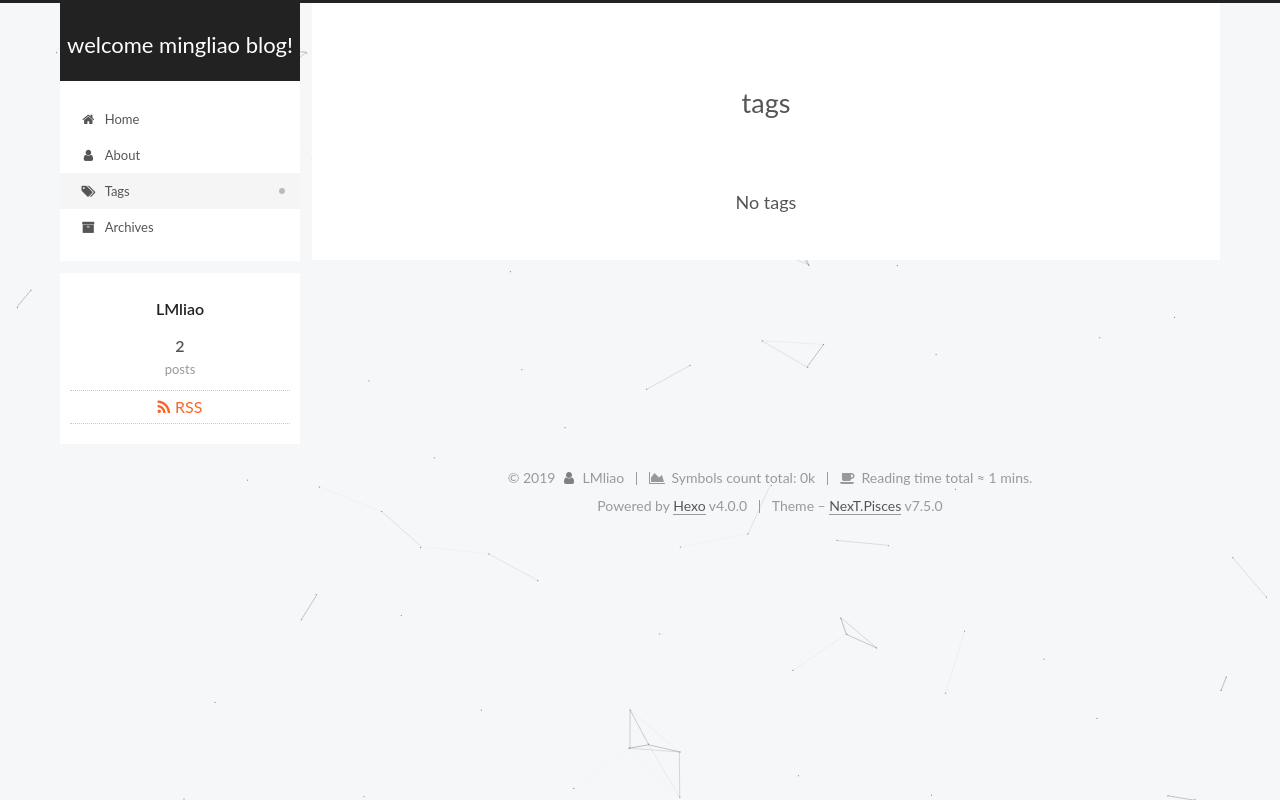
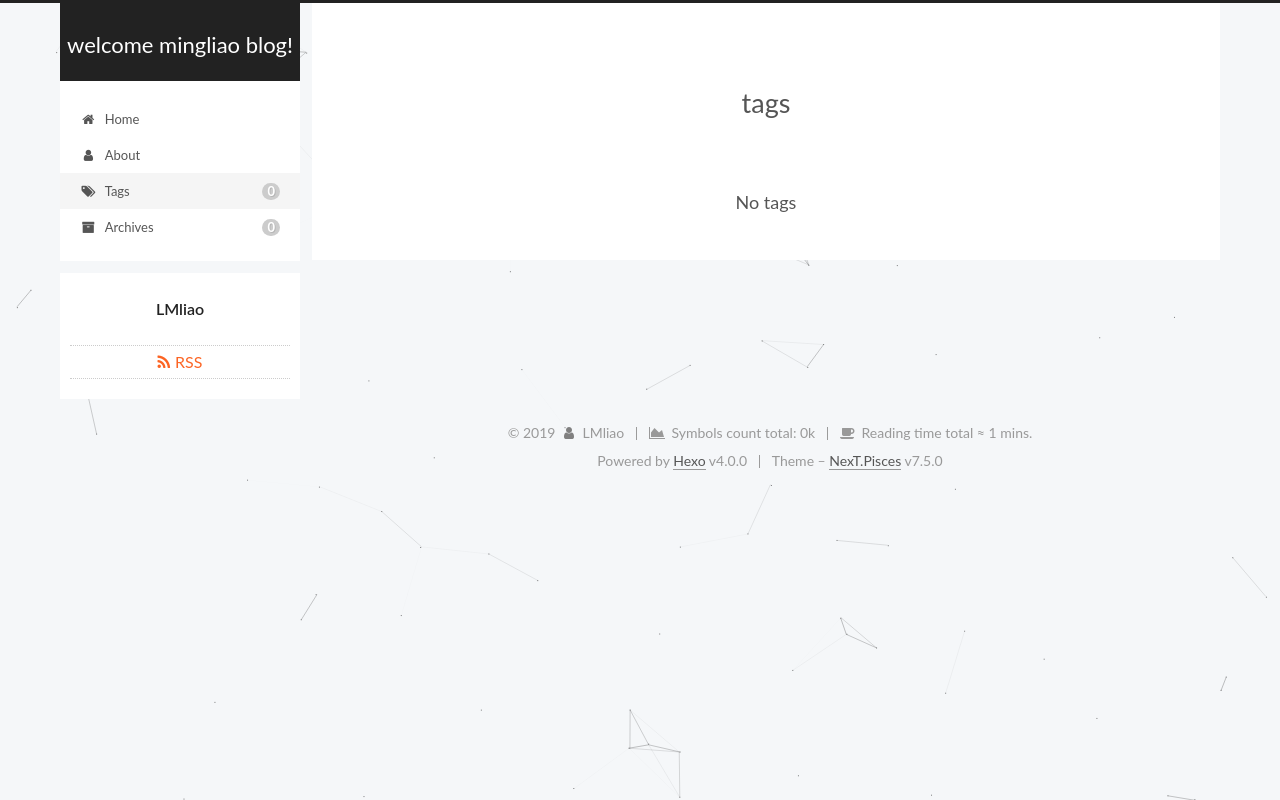
Before and after one commit to hellolml/hellolml.github.io, a plain HTML site: page tags/index.html in a window 1280 px wide. Drawn offline with Linux system fonts and the light colour scheme.

Commit message:
Site updated: 2019-11-20 00:02:10

```diff
--- a/css/main.css
+++ b/css/main.css
@@ -1146,7 +1146,7 @@ pre .javascript .function {
 }
 .links-of-author a::before,
 .links-of-author span.exturl::before {
-  background: #a80b91;
+  background: #ff3986;
   border-radius: 50%;
   content: ' ';
   display: inline-block;
@@ -2314,19 +2314,6 @@ ul.breadcrumb li + li:last-child {
 .menu .menu-item span.exturl:hover {
   background: #f5f5f5;
 }
-.menu-item-active a::after,
-.menu .menu-item a:hover::after,
-.menu .menu-item span.exturl:hover::after {
-  background: #bbb;
-  border-radius: 50%;
-  content: ' ';
-  height: 6px;
-  margin-top: -3px;
-  position: absolute;
-  right: 15px;
-  top: 50%;
-  width: 6px;
-}
 .menu .menu-item {
   display: block;
   margin: 0;
@@ -2366,10 +2353,6 @@ ul.breadcrumb li + li:last-child {
   background: initial;
   color: #fc6423;
 }
-.sub-menu .menu-item a::after,
-.sub-menu .menu-item span.exturl::after {
-  content: initial !important;
-}
 .sub-menu .menu-item-active a {
   background: #fff;
   border-bottom-color: #fc6423;
--- a/tags/index.html
+++ b/tags/index.html
@@ -149,12 +149,12 @@
   </li>
         <li class="menu-item menu-item-tags">
 
-    <a href="/tags/" rel="section"><i class="fa fa-fw fa-tags"></i>Tags</a>
+    <a href="/tags/" rel="section"><i class="fa fa-fw fa-tags"></i>Tags<span class="badge">0</span></a>
 
   </li>
         <li class="menu-item menu-item-archives">
 
-    <a href="/archives/" rel="section"><i class="fa fa-fw fa-archive"></i>Archives</a>
+    <a href="/archives/" rel="section"><i class="fa fa-fw fa-archive"></i>Archives<span class="badge">0</span></a>
 
   </li>
   </ul>
@@ -259,13 +259,6 @@
 </div>
 <div class="site-state-wrap motion-element">
   <nav class="site-state">
-      <div class="site-state-item site-state-posts">
-          <a href="/archives/">
-
-          <span class="site-state-item-count">2</span>
-          <span class="site-state-item-name">posts</span>
-        </a>
-      </div>
   </nav>
 </div>
   <div class="feed-link motion-element">
```
Also changed, not shown: about/index.html (+2 -9 lines), home/index.html (+2 -9 lines).
